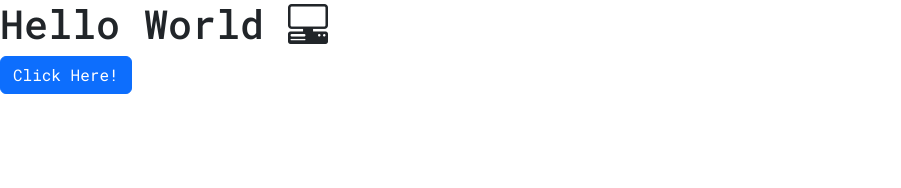
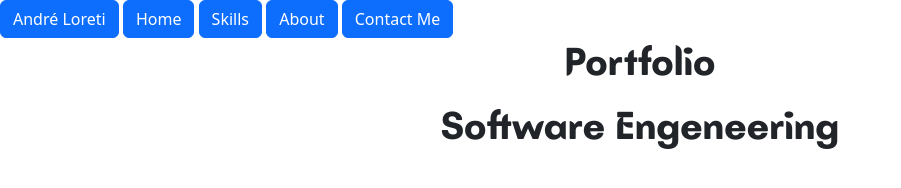
Before and after one commit to AndreLoreti/www, a plain HTML site: page index.html in a window 1280 px wide. Shown: the whole page, without its empty margins (0-901 px from the left). Drawn offline with nearby package versions, Linux system fonts and the light colour scheme.

Commit message:
Added new global font to the website

```diff
--- a/css/main.css
+++ b/css/main.css
@@ -1,4 +1,10 @@
-body,
-.btn {
-    font-family: "Roboto Mono", monospace;
+@font-face {
+    font-family: "Batangas";
+    src: url("../fonts/Batangas_Free_2011/Batangas_Free_2011/Web Fonts/Batangas-Bold.woff2") format("woff2"),
+         url("../fonts/Batangas_Free_2011/Batangas_Free_2011/Web Fonts/Batangas-Bold.woff") format("woff");
+    font-weight: bold;
 }
+
+h1 {
+    font-family: "Batangas", sans-serif;
+}
--- a/index.html
+++ b/index.html
@@ -23,11 +23,23 @@
 </head>
 
 <body>
-    <h1>Hello World <i class="bi bi-pc-display-horizontal"></i></h1>
+    <header>
+        <nav>
+          <button type="Button" class="btn btn-primary">André Loreti</button>
+          <button type="Button" class="btn btn-primary">Home</button>
+          <button type="Button" class="btn btn-primary">Skills</button>
+          <button type="Button" class="btn btn-primary">About</button>
 
-    <button type="Button" class="btn btn-primary">Click Here!</button>
+          <button type="Button" class="btn btn-primary">Contact Me</button>
+        </nav>
+
+    </header>
+    <main>
+        <h1><p class="text-center">Portfolio</p></h1>
+        <h1><p class="text-center">Software Engeneering</p></h1>
 
 
+    </main>
     <!-- Optional JavaScript -->
     <script src="https://cdn.jsdelivr.net/npm/bootstrap@5.3.3/dist/js/bootstrap.bundle.min.js"
         integrity="sha384-YvpcrYf0tY3lHB60NNkmXc5s9fDVZLESaAA55NDzOxhy9GkcIdslK1eN7N6jIeHz"
```
Also changed, not shown: fonts/Batangas_Free_2011/Batangas_Free_2011/Batangas_Specimen.html (added, +44 -0 lines), fonts/Batangas_Free_2011/Batangas_Free_2011/Desktop Fonts/Batangas-Bold.otf (added), fonts/Batangas_Free_2011/Batangas_Free_2011/Desktop Fonts/Batangas-Bold.ttf (added), fonts/Batangas_Free_2011/Batangas_Free_2011/Web Fonts/Batangas-Bold.woff (added), fonts/Batangas_Free_2011/Batangas_Free_2011/Web Fonts/Batangas-Bold.woff2 (added), 4 other files.
